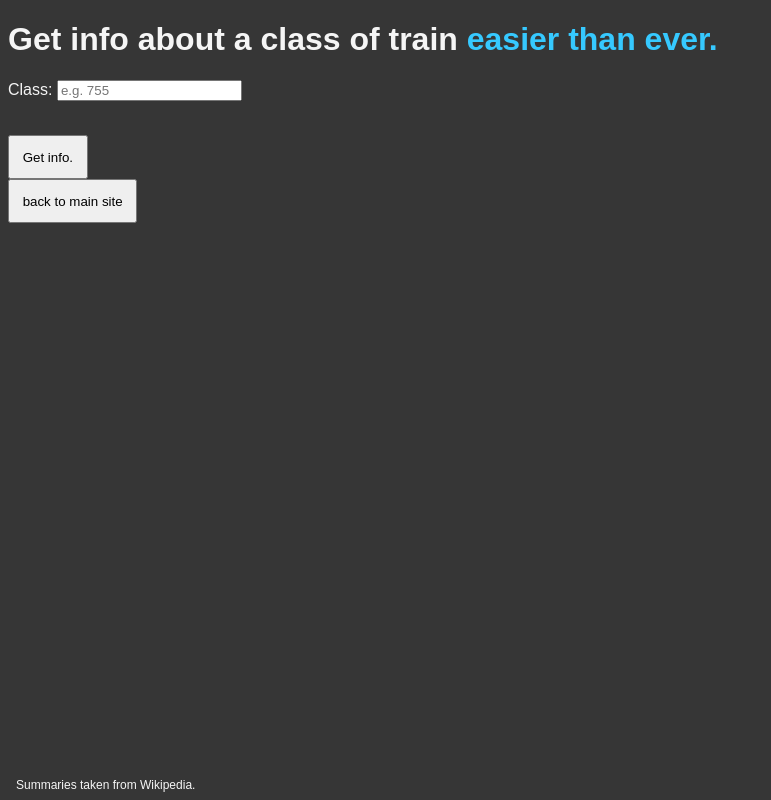
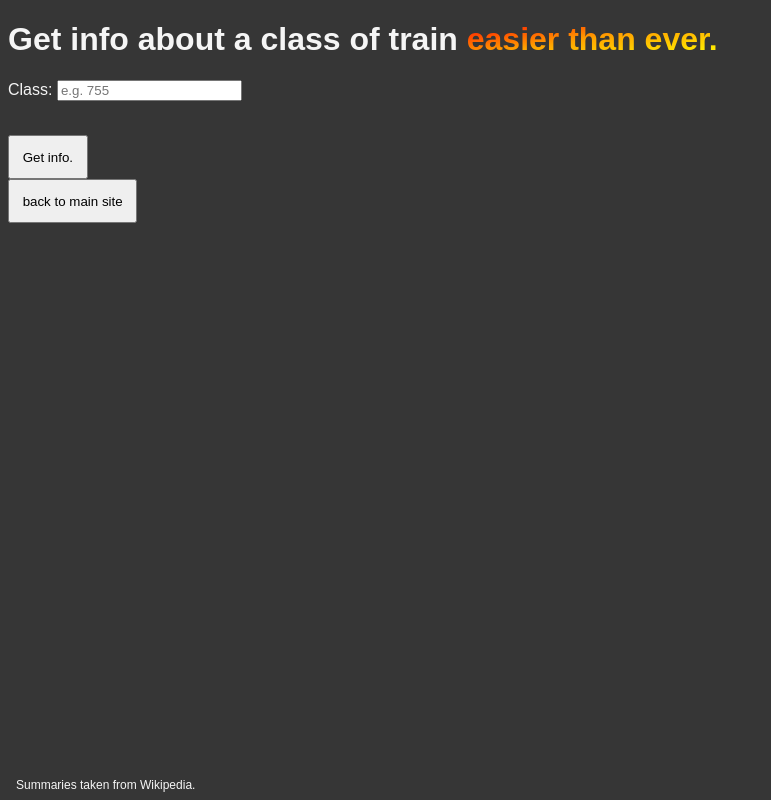
Before and after one commit to runes121/runes121.github.io, a plain HTML site: page TrainClass/index.html in a window 1280 px wide. Shown: the whole page, without its empty margins (0-771 px from the left). Drawn offline with Linux system fonts and the light colour scheme.

Commit message:
Change text emphasis

```diff
--- a/TrainClass/index.html
+++ b/TrainClass/index.html
@@ -9,7 +9,7 @@
 </head>
 <body>
     <div>
-        <h1 style="font-size: xx-large;">Get info about a class of train <p id="redbold" style="font-size: xx-large;">easier than ever.</p></h1>
+        <h1 style="font-size: xx-large;">Get info about a class of train <em>easier than ever.</em></h1>
     </div>
     <div>
         <label for="class_input">Class: </label>
--- a/TrainClass/styles.css
+++ b/TrainClass/styles.css
@@ -7,22 +7,11 @@ h1, label, div {
     color: whitesmoke;
 }
 
-@keyframes rainbowGlow {
-    0% { color: #ff4b5c; }    /* Red */
-    20% { color: #ffcc33; }   /* Orange */
-    40% { color: #33ff99; }   /* Green */
-    60% { color: #33ccff; }   /* Light Blue */
-    80% { color: #9966ff; }   /* Purple */
-    100% { color: #ff4b5c; }  /* Back to Red */
-}
-
-#redbold {
-    font-weight: bold;
-    display: inline;
-    animation-name: rainbowGlow;
-    animation-duration: 8s;
-    animation-timing-function: ease-in-out;
-    animation-iteration-count: infinite;
+em {
+    font-style: normal;
+    background-image: linear-gradient(to bottom right, red, Orange, yellow);
+    background-clip: text;
+    color: transparent;
 }
 
 #credits {
```
Also changed, not shown: MoneyManagement/index.html (added, +12 -0 lines), MoneyManagement/styles.css (added).
